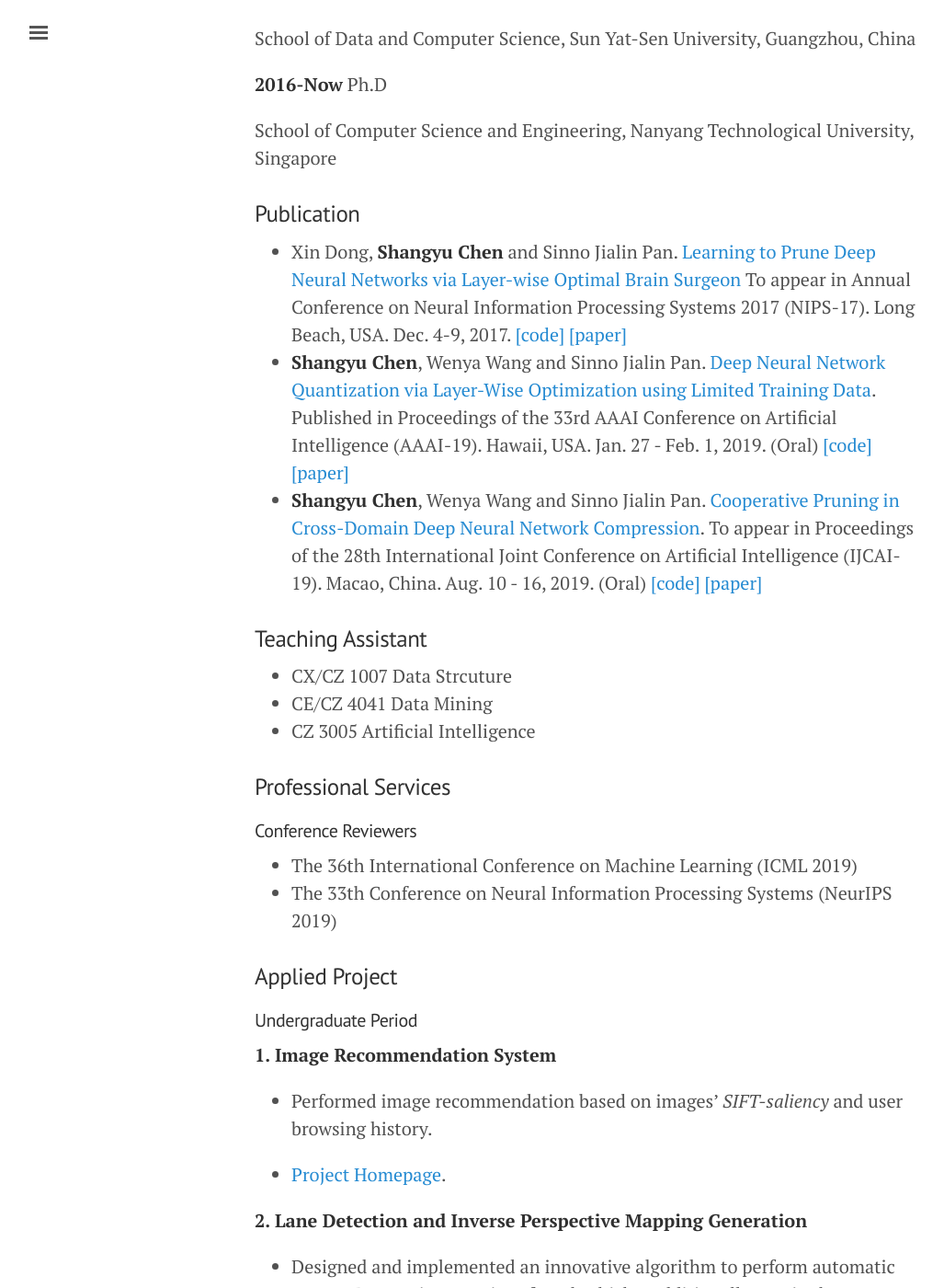
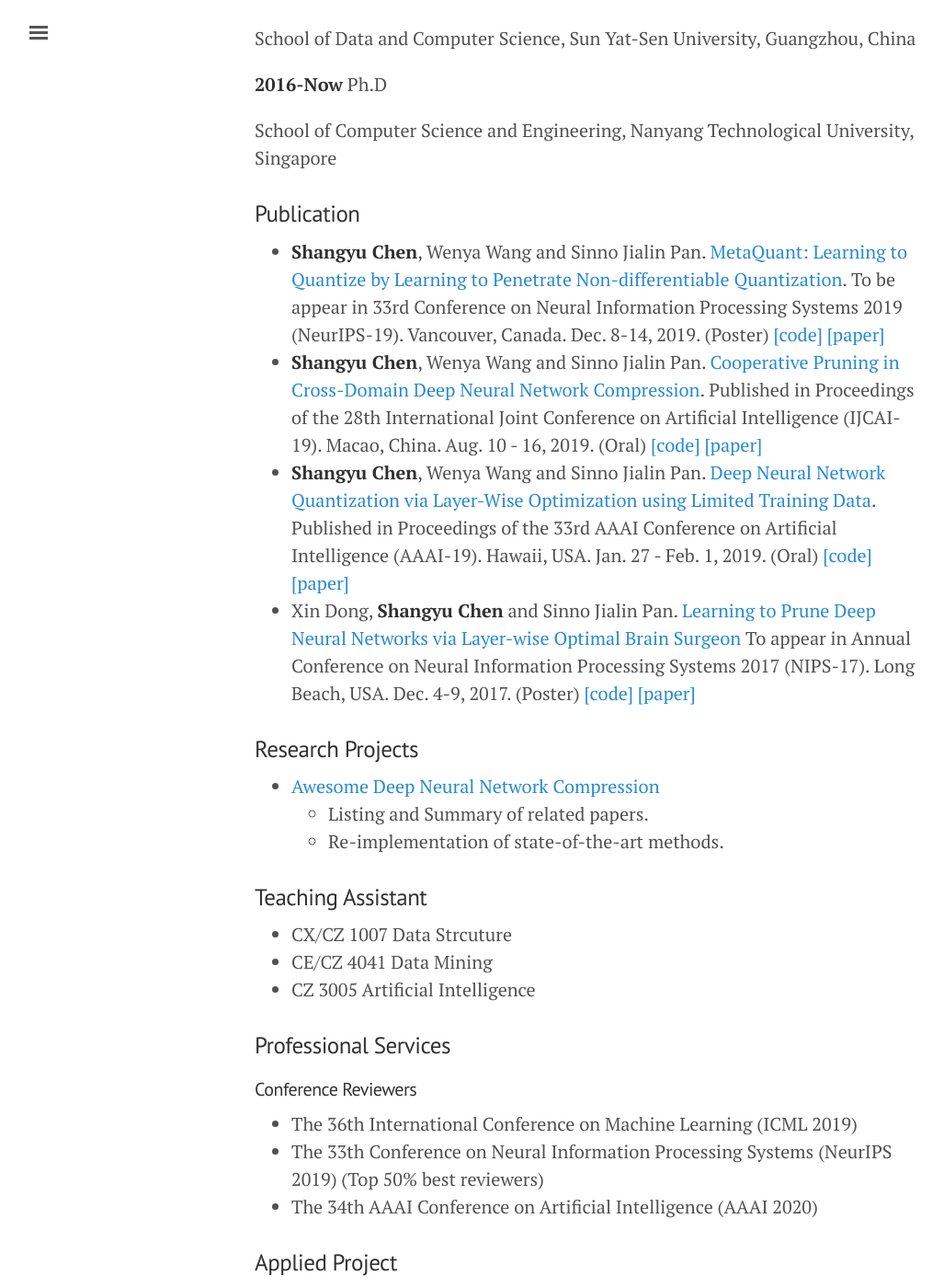
Before and after one commit to csyhhu/csyhhu.github.io, a Jekyll site: the page built from about.md, in a window 1280 px wide and 1400 px high, scrolled down 635 px. Shown: the whole window at 92% size, without its empty margins (3-1030 px from the left). Built offline with Jekyll 4.4.1, drawn with Linux system fonts in a browser that asks for light colours.

Commit message:
Update after nips

```diff
--- a/about.md
+++ b/about.md
@@ -13,7 +13,7 @@ Under supervision of [Prof. Sinno Jialin Pan](http://www.ntu.edu.sg/home/sinnopa
 
 Email: schen025 [at] e.ntu.edu.sg
 
-CV: [CV](/data/CV.pdf)
+CV: [CV](/data/CV-2019.pdf)
 
 ### Research Interests ###
 Deep Neural Network Model Compression (Pruning, Quantization)
@@ -30,9 +30,15 @@ School of Computer Science and Engineering, Nanyang Technological University, Si
 
 
 ### Publication ###
-* Xin Dong, **Shangyu Chen** and Sinno Jialin Pan. [Learning to Prune Deep Neural Networks via Layer-wise Optimal Brain Surgeon](https://arxiv.org/abs/1705.07565) To appear in Annual Conference on Neural Information Processing Systems 2017 (NIPS-17). Long Beach, USA. Dec. 4-9, 2017. [[code]](https://github.com/csyhhu/L-OBS) [[paper]](https://papers.nips.cc/paper/7071-learning-to-prune-deep-neural-networks-via-layer-wise-optimal-brain-surgeon)
+* **Shangyu Chen**, Wenya Wang and Sinno Jialin Pan. [MetaQuant: Learning to Quantize by Learning to Penetrate Non-differentiable Quantization](). To be appear in 33rd Conference on Neural Information Processing Systems 2019 (NeurIPS-19). Vancouver, Canada. Dec. 8-14, 2019. (Poster) [[code]](https://github.com/csyhhu/MetaQuant) [[paper]]()
+* **Shangyu Chen**, Wenya Wang and Sinno Jialin Pan. [Cooperative Pruning in Cross-Domain Deep Neural Network Compression](). Published in Proceedings of the 28th International Joint Conference on Artificial Intelligence (IJCAI-19). Macao, China. Aug. 10 - 16, 2019. (Oral) [[code]](https://github.com/csyhhu/Co-Prune) [[paper]](/data/Co-Prune.pdf)
 * **Shangyu Chen**, Wenya Wang and Sinno Jialin Pan. [Deep Neural Network Quantization via Layer-Wise Optimization using Limited Training Data](). Published in Proceedings of the 33rd AAAI Conference on Artificial Intelligence (AAAI-19). Hawaii, USA. Jan. 27 - Feb. 1, 2019. (Oral) [[code]](https://github.com/csyhhu/L-DNQ)[[paper]](/data/L-DNQ.pdf)
-* **Shangyu Chen**, Wenya Wang and Sinno Jialin Pan. [Cooperative Pruning in Cross-Domain Deep Neural Network Compression](). To appear in Proceedings of the 28th International Joint Conference on Artificial Intelligence (IJCAI-19). Macao, China. Aug. 10 - 16, 2019. (Oral) [[code]](https://github.com/csyhhu/Co-Prune) [[paper]](/data/Co-Prune.pdf)
+* Xin Dong, **Shangyu Chen** and Sinno Jialin Pan. [Learning to Prune Deep Neural Networks via Layer-wise Optimal Brain Surgeon](https://arxiv.org/abs/1705.07565) To appear in Annual Conference on Neural Information Processing Systems 2017 (NIPS-17). Long Beach, USA. Dec. 4-9, 2017. (Poster) [[code]](https://github.com/csyhhu/L-OBS) [[paper]](https://papers.nips.cc/paper/7071-learning-to-prune-deep-neural-networks-via-layer-wise-optimal-brain-surgeon)
+
+### Research Projects ###
+* [Awesome Deep Neural Network Compression](https://github.com/csyhhu/Awesome-Deep-Neural-Network-Compression)
+	* Listing and Summary of related papers.
+	* Re-implementation of state-of-the-art methods.
 
 ### Teaching Assistant ###
 * CX/CZ 1007 Data Strcuture
@@ -42,7 +48,8 @@ School of Computer Science and Engineering, Nanyang Technological University, Si
 ### Professional Services ###
 #### Conference Reviewers ####
 * The 36th International Conference on Machine Learning (ICML 2019)
-* The 33th Conference on Neural Information Processing Systems (NeurIPS 2019)
+* The 33th Conference on Neural Information Processing Systems (NeurIPS 2019) (Top 50% best reviewers)
+* The 34th AAAI Conference on Artificial Intelligence  (AAAI 2020)
 
 ### Applied Project ###
 
--- a/index.html
+++ b/index.html
@@ -24,10 +24,12 @@ I haven started an Awesome projection: <a href=https://github.com/csyhhu/Awesome
 <h2>Publications:</h2>
 <ul>
 
-<li> <b>Shangyu Chen</b>, Wenya Wang and Sinno Jialin Pan. <a href=https://csyhhu.github.io/>Cooperative Pruning in Cross-Domain Deep Neural Network Compression</a> To be appear in Proceedings of the 28th International Joint Conference on Artificial Intelligence (IJCAI-19). Macao, China. (Oral) <a href=https://github.com/csyhhu/Co-Prune>[code]</a><a href=/data/Co-Prune.pdf>[paper]</a> </li>
+<li> <b>Shangyu Chen</b>, Wenya Wang and Sinno Jialin Pan. <a href=https://csyhhu.github.io/>etaQuant: Learning to Quantize by Learning to Penetrate Non-differentiable Quantization</a> To be appear in 33rd Conference on Neural Information Processing Systems 2019 (NeurIPS-19). Vancouver, Canada. Dec. 8-14, 2019. (Poster) <a href=https://github.com/csyhhu/MetaQuant>[code]</a><a href=https://csyhhu.github.io>[paper]</a> </li>
+
+<li> <b>Shangyu Chen</b>, Wenya Wang and Sinno Jialin Pan. <a href=https://csyhhu.github.io/>Cooperative Pruning in Cross-Domain Deep Neural Network Compression</a> Published in Proceedings of the 28th International Joint Conference on Artificial Intelligence (IJCAI-19). Macao, China. (Oral) <a href=https://github.com/csyhhu/Co-Prune>[code]</a><a href=/data/Co-Prune.pdf>[paper]</a> </li>
 
 <li> <b>Shangyu Chen</b>, Wenya Wang and Sinno Jialin Pan. <a href=https://csyhhu.github.io/>Deep Neural Network Quantization via Layer-Wise Optimization using Limited Training Data</a> Published Proceedings of the 33rd AAAI Conference on Artificial Intelligence (AAAI-19). Hawaii, USA. Jan. 27 - Feb. 1, 2019. (Oral) <a href=https://github.com/csyhhu/L-DNQ>[code]</a> <a href=/data/L-DNQ.pdf>[paper]</a> </li>
 
-<li> Xin Dong, <b>Shangyu Chen</b> and Sinno Jialin Pan. <a href=https://arxiv.org/abs/1705.07565>Learning to Prune Deep Neural Networks via Layer-wise Optimal Brain Surgeon</a> Published in Annual Conference on Neural Information Processing Systems 2017 (NIPS-17). Long Beach, USA. Dec. 4-9, 2017. <a href=https://github.com/csyhhu/L-OBS>[code]</a> <a href=https://papers.nips.cc/paper/7071-learning-to-prune-deep-neural-networks-via-layer-wise-optimal-brain-surgeon>[paper]</a> </li>
+<li> Xin Dong, <b>Shangyu Chen</b> and Sinno Jialin Pan. <a href=https://arxiv.org/abs/1705.07565>Learning to Prune Deep Neural Networks via Layer-wise Optimal Brain Surgeon</a> Published in Proceedings of 31st Neural Information Processing Systems 2017 (NIPS-17). Long Beach, USA. Dec. 4-9, 2017 (Poster). <a href=https://github.com/csyhhu/L-OBS>[code]</a> <a href=https://papers.nips.cc/paper/7071-learning-to-prune-deep-neural-networks-via-layer-wise-optimal-brain-surgeon>[paper]</a> </li>
 
 </ul>
```
Also changed, not shown: 3 other files.
